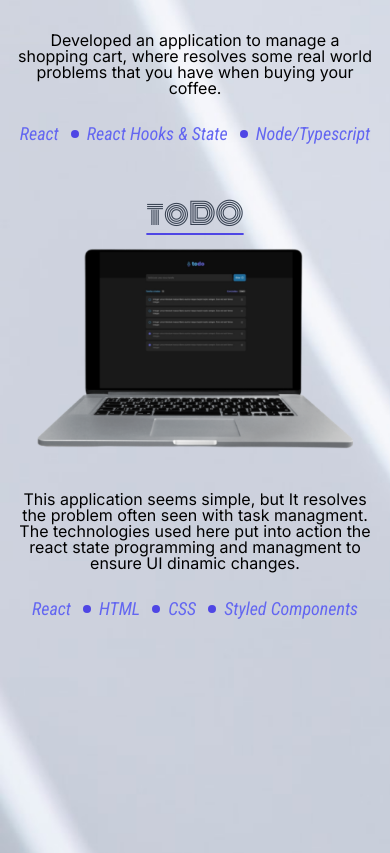
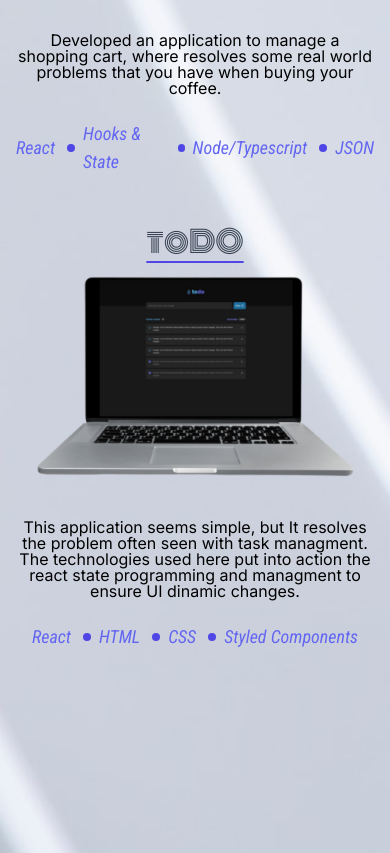
Before and after one commit to KaioMarxDEV/portfolio, a Next.js app: page / in a window 390 px wide. Shown: the part 3100-3953 px from the top of the page. Built offline with nearby package versions, Linux system fonts and the light colour scheme; a web font is replaced by a local one.

Commit message:
fix: notifications and mobile bar

```diff
--- a/src/Components/Header/index.tsx
+++ b/src/Components/Header/index.tsx
@@ -10,8 +10,12 @@ const navigation = [
   {href: '#hello', title: 'Say Hello!'},
 ]
 
+const mobNavigation = navigation.filter((nav) => {
+  if (nav.href !== 'https://resume.io/r/8xO7C6HuC') return nav;
+});
+
 export function Header() {
-
+  console.log(mobNavigation)
   return (
     <header className="bg-[#ffffff7d] rounded-md sm:backdrop-blur-md sm:border-my-blue sm:border-b">
       <div className="max-w-7xl mx-auto sm:px-6 lg:px-8">
@@ -31,7 +35,7 @@ export function Header() {
               leaveTo="opacity-0"
             >
               <Menu.Items className="sm:hidden absolute top-16 left-0 flex flex-1 flex-row w-screen backdrop-blur-md bg-[#ffffff7d] rounded">
-                {navigation.map(({ href, title }) => (
+                {mobNavigation.map(({ href, title }) => (
                   <Menu.Item key={href}>
                     {({ active }) => (
 
--- a/src/Components/ModalForm/index.tsx
+++ b/src/Components/ModalForm/index.tsx
@@ -55,7 +55,7 @@ export function ModalForm({ modalStatus, handleModalClose }: Props) {
         () => toast.success(
           'Your email is sent! 🤝',
           {
-            position:"top-right",
+            position:"top-center",
             autoClose: 5000,
             hideProgressBar: false,
             closeOnClick: true,
@@ -66,7 +66,7 @@ export function ModalForm({ modalStatus, handleModalClose }: Props) {
       )
     } catch (e) {
       toast.error('Sorry, an error occurred, try again.', {
-        position:"top-right",
+        position:"top-center",
         autoClose: 5000,
         hideProgressBar: false,
         closeOnClick: true,
--- a/src/Components/Projects/projects.ts
+++ b/src/Components/Projects/projects.ts
@@ -85,11 +85,15 @@ export const projectsArray = [
       },
       {
         id: v4(),
-        name: 'React Hooks & State',
+        name: 'Hooks & State',
       },
       {
         id: v4(),
         name: 'Node/Typescript'
+      },
+      {
+        id: v4(),
+        name: 'JSON'
       }
     ]
   },
--- a/src/pages/index.tsx
+++ b/src/pages/index.tsx
@@ -1,6 +1,7 @@
 import type { NextPage } from "next";
 import Head from "next/head";
 import { ToastContainer } from "react-toastify";
+import "react-toastify/dist/ReactToastify.css";
 import { Contact } from "../Components/Contact";
 import { Greetings } from "../Components/Greetings";
 import { Header } from "../Components/Header";
```
